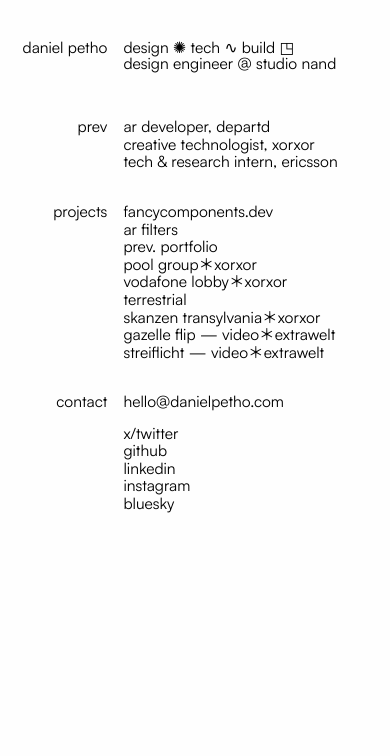
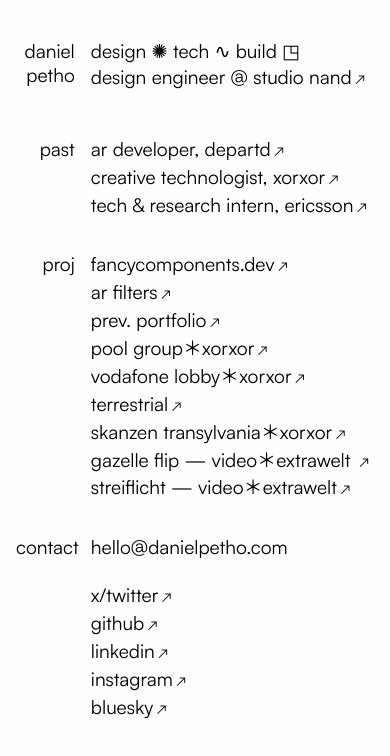
Before and after one commit to noorkarimmehedi/waitlist, a Next.js app: page / in a window 390 px wide. Shown: the top 756 px of the page. Built offline with nearby package versions, Linux system fonts and the light colour scheme.

Commit message:
mostly mobile update

```diff
--- a/src/app/page.tsx
+++ b/src/app/page.tsx
@@ -4,7 +4,7 @@
 import { experiences, projects, socials } from "@/data/content";
 
 const ROW_DELAY = 30;
-const SCRAMBLE_SPEED = 30;
+const SCRAMBLE_SPEED = 27;
 const SCRAMBLED_LETTER_COUNT = 5;
 
 const getAnimationDuration = (text: string) => {
@@ -13,13 +13,12 @@
 
 export default function Home() {
   return (
-    <main className="min-h-screen bg-[#fefefe] text-black px-4 pt-10 sm:px-2 sm:pt-10 md:pt-10 lg:pt-12 md:p-10 lg:p-12 font-normal text-[4vw] sm:text-xl md:text-2xl lg:text-3xl xl:text-4xl leading-none">
+    <main className="min-h-screen bg-[#fefefe] text-black pl-4 lr-0 pt-10 sm:px-2 sm:pt-10 md:pt-10 lg:pt-12 md:p-10 lg:p-12 font-normal text-[4.9vw] sm:text-xl md:text-2xl lg:text-3xl xl:text-4xl leading-tight sm:leading-tight">
       <div>
         <div className="relative max-w-screen-2xl mx-auto flex flex-col gap-8 sm:gap-10 md:gap-12 lg:gap-14">
-
           {/* Header - Row 1 */}
           <div className="flex mb-4 sm:mb-8 md:mb-12 lg:mb-16 xl:mb-20">
-          <div className="w-[30%]  text-right pr-4 sm:pr-6 md:pr-8 lg:pr-12  sm:w-1/3 md:w-1/4 lg:w-1/4 xl:w-[22%]">
+            <div className="w-1/5 text-right pr-4 sm:pr-6 md:pr-8 lg:pr-12 sm:w-1/3 md:w-1/4 lg:w-1/4 xl:w-[22%]">
               <h1>
                 <ScrambleCombined
                   delay={0}
@@ -31,7 +30,7 @@
               </h1>
             </div>
             <div className="">
-            <h1>
+              <h1 className="pb-0.5 md:pb-0.5 lg>pb-1">
                 <ScrambleIn
                   delay={getAnimationDuration("daniel petho")}
                   scrambledLetterCount={SCRAMBLED_LETTER_COUNT}
@@ -43,33 +42,37 @@
               <a
                 href="https://nand.io"
                 target="_blank"
-              className="cursor-pointer border-b-2 border-transparent hover:border-foreground pb-1"
+                className="cursor-pointer border-b-2 border-transparent md:hover:border-foreground"
               >
                 <ScrambleCombined
                   delay={getAnimationDuration("daniel petho") + ROW_DELAY}
                   scrambledLetterCount={SCRAMBLED_LETTER_COUNT}
                   scrambleSpeed={SCRAMBLE_SPEED}
+                  className="whitespace-pre"
                 >
-                design engineer @ studio nand
+                  <span className="w-full whitespace-pre">
+                    design engineer @ studio nand{" "}
+                    <span className="md:hidden text-[3vw] sm:text-sm pb-1 -ml-0.5 font-medium">
+                      ↗
+                    </span>
+                  </span>
                 </ScrambleCombined>
               </a>
-
             </div>
-
           </div>
 
           {/* Previous Experience */}
           <div className="flex">
-          <h2 className="w-[30%] text-right pr-4 sm:pr-6 md:pr-8 lg:pr-12 sm:w-1/3 md:w-1/4 lg:w-1/4 xl:w-[22%]">
+            <h2 className="w-1/5 text-right pr-4 sm:pr-6 md:pr-8 lg:pr-12 sm:w-1/3 md:w-1/4 lg:w-1/4 xl:w-[22%]">
               <ScrambleIn
                 delay={ROW_DELAY * 3}
                 scrambledLetterCount={SCRAMBLED_LETTER_COUNT}
                 scrambleSpeed={SCRAMBLE_SPEED}
               >
-              prev
+                past
               </ScrambleIn>
             </h2>
-          <div className="flex-1">
+            <div className="flex-1 w-full">
               {experiences.map((exp, index) => (
                 <a
                   href={exp.links}
@@ -79,7 +82,15 @@
                 >
                   <ScrambleCombinedPair
                     key={index}
-                  leftText={exp.title}
+                    leftText={
+                      <span className="w-full whitespace-pre">
+                        {exp.title}{" "}
+                        <span className="md:hidden text-[3vw] sm:text-sm pb-1 -ml-0.5 font-medium">
+                          ↗
+                        </span>
+                      </span>
+                    }
+                    leftTextString={exp.title}
                     rightText={exp.year}
                     delay={
                       ROW_DELAY * 3 +
@@ -88,7 +99,7 @@
                     }
                     scrambledLetterCount={SCRAMBLED_LETTER_COUNT}
                     scrambleSpeed={SCRAMBLE_SPEED}
-                  containerClassName="group justify-between transition-colors border-b-2 md:hover:border-foreground border-b-transparent cursor-pointer py-0 md:py-0.5 lg:py-1"
+                    containerClassName="group justify-between transition-colors border-b-2 md:hover:border-foreground border-b-transparent cursor-pointer pb-0.5 md:pb-0.5 lg:pb-1"
                   />
                 </a>
               ))}
@@ -97,13 +108,14 @@
 
           {/* Projects */}
           <div className="flex">
-          <h2 className="w-[30%] text-right pr-4 sm:pr-6 md:pr-8 lg:pr-12  sm:w-1/3 md:w-1/4 lg:w-1/4 xl:w-[22%]">
+            <h2 className="w-1/5 text-right pr-4 sm:pr-6 md:pr-8 lg:pr-12  sm:w-1/3 md:w-1/4 lg:w-1/4 xl:w-[22%]">
               <ScrambleIn
                 delay={ROW_DELAY * 7}
                 scrambledLetterCount={SCRAMBLED_LETTER_COUNT}
                 scrambleSpeed={SCRAMBLE_SPEED}
               >
-              projects
+                <span className="md:hidden">proj</span>
+                <span className="hidden md:block">projects</span>
               </ScrambleIn>
             </h2>
             <ul className="flex-1">
@@ -116,7 +128,15 @@
                   >
                     <ScrambleCombinedPair
                       key={index}
-                    leftText={project.title}
+                      leftTextString={project.title}
+                      leftText={
+                        <span className="w-full whitespace-pre">
+                          {project.title}{" "}
+                          <span className="md:hidden text-[3vw] sm:text-sm pb-1 -ml-0.5 font-medium">
+                            ↗
+                          </span>
+                        </span>
+                      }
                       rightText={project.year}
                       delay={
                         ROW_DELAY * 7 +
@@ -128,7 +148,7 @@
                       showImage={true}
                       scrambledLetterCount={SCRAMBLED_LETTER_COUNT}
                       scrambleSpeed={SCRAMBLE_SPEED}
-                    containerClassName="group justify-between transition-colors border-b-2 md:hover:border-foreground border-b-transparent cursor-pointer py-0 md:py-0.5 lg:py-1"
+                      containerClassName="group justify-between transition-colors border-b-2 md:hover:border-foreground border-b-transparent cursor-pointer pb-0.5 md:pb-0.5 lg:pb-1"
                     />
                   </a>
                 </li>
@@ -138,7 +158,7 @@
 
           {/* Contact */}
           <div className="flex">
-          <h2 className="w-[30%] text-right pr-4 sm:pr-6 md:pr-8 lg:pr-12  sm:w-1/3 md:w-1/4 lg:w-1/4 xl:w-[22%]">
+            <h2 className="w-1/5 text-right pr-4 sm:pr-6 md:pr-8 lg:pr-12  sm:w-1/3 md:w-1/4 lg:w-1/4 xl:w-[22%]">
               <ScrambleIn
                 delay={ROW_DELAY * 15}
                 scrambledLetterCount={SCRAMBLED_LETTER_COUNT}
@@ -164,7 +184,7 @@
                     href={social.links}
                     target="_blank"
                     rel="noopener noreferrer"
-                  className="cursor-pointer border-b-2 border-transparent md:hover:border-foreground py-0 md:py-0.5 lg:py-1 inline-block"
+                    className="cursor-pointer border-b-2 border-b-transparent md:hover:border-foreground pb-0.5 md:pb-0.5 lg:pb-1 inline-block"
                   >
                     <ScrambleCombined
                       delay={
@@ -175,7 +195,10 @@
                       scrambledLetterCount={SCRAMBLED_LETTER_COUNT}
                       scrambleSpeed={SCRAMBLE_SPEED}
                     >
-                    {social.name}
+                      {social.name}{" "}
+                      <span className="md:hidden text-[3vw] sm:text-sm pb-1 -ml-0.5 font-medium">
+                        ↗
+                      </span>
                     </ScrambleCombined>
                   </a>
                 </li>
--- a/src/components/scramble-combined-pair.tsx
+++ b/src/components/scramble-combined-pair.tsx
@@ -5,8 +5,9 @@
 import ScrambleIn, { ScrambleInHandle } from "./scramble-in";
 
 interface ScrambleCombinedPairProps {
-  leftText: string;
-  rightText: string;
+  leftText: React.ReactNode;
+  leftTextString: string;
+  rightText: React.ReactNode;
   img?: string;
   imgAlt?: string;
   delay?: number;
@@ -25,6 +26,7 @@
   (
     {
       leftText,
+      leftTextString,
       rightText,
       img,
       imgAlt,
@@ -50,7 +52,7 @@
         onMouseLeave={() => setIsHovering(false)}
       >
         {bothComplete ? (
-          <div className="flex justify-between w-full relative">
+          <div className="flex justify-between w-full relative flex-1 whitespace-pre">
             <ScrambleHover
               scrambleSpeed={scrambleSpeed * 1.3}
               characters={characters}
@@ -63,7 +65,7 @@
             </ScrambleHover>
 
             {isHovering && showImage && (
-              <div className="hidden sm:flex sm:w-20 sm:h-20 md:w-24 md:h-24 lg:w-28 lg:h-28 xl:w-36 xl:h-36 sm:right-0 md:right-[12%] bottom-0 absolute">
+              <div className="hidden md:flex sm:w-20 sm:h-20 md:w-24 md:h-24 lg:w-28 lg:h-28 xl:w-36 xl:h-36 sm:right-0 md:right-[12%] bottom-0 absolute">
                 <img
                   src={img}
                   alt={imgAlt}
@@ -84,7 +86,7 @@
             </ScrambleHover>
           </div>
         ) : (
-          <div className="flex justify-between flex-row w-full">
+          <div className="flex justify-between flex-row w-full ">
             <ScrambleIn
               ref={ref}
               delay={delay}
@@ -98,7 +100,7 @@
             </ScrambleIn>
 
             <ScrambleIn
-              delay={delay + getAnimationDuration(leftText)}
+              delay={delay + getAnimationDuration(leftTextString)}
               scrambleSpeed={scrambleSpeed}
               scrambledLetterCount={scrambledLetterCount}
               characters={characters}
--- a/src/components/scramble-hover.tsx
+++ b/src/components/scramble-hover.tsx
@@ -25,6 +25,20 @@
   useInternalHover?: boolean;
 }
 
+const extractTextFromChildren = (children: React.ReactNode): string => {
+  return Children.toArray(children)
+    .map(child => {
+      if (typeof child === 'string') return child;
+      if (typeof child === 'number') return String(child);
+      if (isValidElement(child)) {
+        // @ts-expect-error - child.props.children may not exist on all React element types,
+        return extractTextFromChildren(child.props.children);
+      }
+      return '';
+    })
+    .join('');
+};
+
 const ScrambleHover: React.FC<ScrambleHoverProps> = ({
   children,
   scrambleSpeed = 50,
@@ -40,17 +54,8 @@
   useInternalHover = false,
   ...props
 }) => {
-  // Convert children to text for scrambling logic
-  const text = Children.toArray(children)
-    .map((child) => {
-      if (typeof child === "string") return child;
-      if (isValidElement(child)) {
-        // @ts-expect-error - child.props.children may not exist on all React element types,
-        return child.props.children || "";
-      }
-      return "";
-    })
-    .join("");
+  // Replace existing text extraction
+  const text = extractTextFromChildren(children);
 
   const [displayText, setDisplayText] = useState(text);
   const [isScrambling, setIsScrambling] = useState(false);
@@ -201,19 +206,18 @@
   const renderText = () => {
     let currentIndex = 0;
 
-    return Children.map(children, (child) => {
-      if (typeof child === "string") {
-        const childLength = child.length;
+    const processNode = (node: React.ReactNode): React.ReactNode => {
+      if (typeof node === 'string' || typeof node === 'number') {
+        const nodeText = String(node);
+        const nodeLength = nodeText.length;
         const chars = displayText
-          .slice(currentIndex, currentIndex + childLength)
-          .split("");
-        currentIndex += childLength;
-
-        return chars.map((char, i) => (
+          .slice(currentIndex, currentIndex + nodeLength)
+          .split('');
+        const result = chars.map((char, i) => (
           <span
-            key={currentIndex - childLength + i}
+            key={currentIndex + i}
             className={cn(
-              revealedIndices.has(currentIndex - childLength + i) ||
+              revealedIndices.has(currentIndex + i) ||
                 !isScrambling ||
                 !isHovering
                 ? className
@@ -223,40 +227,23 @@
             {char}
           </span>
         ));
+        currentIndex += nodeLength;
+        return result;
       }
 
-      if (isValidElement(child)) {
-        // @ts-expect-error - child.props.children may not exist on all React element types,
-        const childText = child.props.children || "";
-        const childLength =
-          typeof childText === "string" ? childText.length : 0;
-        const chars = displayText
-          .slice(currentIndex, currentIndex + childLength)
-          .split("");
-        currentIndex += childLength;
-
-        return cloneElement(child, {
-          // @ts-expect-error - child.props may not exist on all React element types,
-          ...child.props,
-          children: chars.map((char, i) => (
-            <span
-              key={currentIndex - childLength + i}
-              className={cn(
-                revealedIndices.has(currentIndex - childLength + i) ||
-                  !isScrambling ||
-                  !isHovering
-                  ? className
-                  : scrambledClassName
-              )}
-            >
-              {char}
-            </span>
-          )),
+      if (isValidElement(node)) {
+        return cloneElement(node, {
+          // @ts-expect-error - node.props.children may not exist on all React element types,
+          ...node.props,
+          // @ts-expect-error - node.props may not exist on all React element types,
+          children: Children.map(node.props.children, child => processNode(child))
         });
       }
 
-      return null;
-    });
+      return node;
+    };
+
+    return Children.map(children, child => processNode(child));
   };
 
   return (
--- a/src/components/scramble-in.tsx
+++ b/src/components/scramble-in.tsx
@@ -29,6 +29,20 @@
     reset: () => void;
   }
 
+  const extractTextFromChildren = (children: React.ReactNode): string => {
+    return Children.toArray(children)
+      .map(child => {
+        if (typeof child === 'string') return child;
+        if (typeof child === 'number') return String(child);
+        if (isValidElement(child)) {
+          // @ts-expect-error - child.props.children may not exist on all React element types,
+          return extractTextFromChildren(child.props.children);
+        }
+        return '';
+      })
+      .join('');
+  };
+
   const ScrambleIn = forwardRef<ScrambleInHandle, ScrambleInProps>(
     (
       {
@@ -45,18 +59,7 @@
       },
       ref
     ) => {
-      const text = Children.toArray(children)
-      .map(child => {
-        if (typeof child === 'string') return child;
-        if (isValidElement(child)) {
-          // Recursively get text content from nested elements
-          // @ts-expect-error - child.props.children may not exist on all React element types,
-          // but we handle undefined case by returning empty string
-          return child.props.children || '';
-        }
-        return '';
-      })
-      .join('');
+      const text = extractTextFromChildren(children);
 
       const [displayText, setDisplayText] = useState("");
       const [isAnimating, setIsAnimating] = useState(false);
@@ -150,41 +153,35 @@
         const revealed = displayText.slice(0, visibleLetterCount);
         const scrambled = displayText.slice(visibleLetterCount);
 
-        return Children.map(children, (child) => {
-          if (typeof child === 'string') {
-            const childLength = child.length;
-            const childRevealed = revealed.slice(currentIndex, currentIndex + childLength);
-            const childScrambled = scrambled.slice(currentIndex, currentIndex + childLength);
-            currentIndex += childLength;
+        const processNode = (node: React.ReactNode): React.ReactNode => {
+          if (typeof node === 'string' || typeof node === 'number') {
+            const nodeText = String(node);
+            const nodeLength = nodeText.length;
+            const nodeRevealed = revealed.slice(currentIndex, currentIndex + nodeLength);
+            const nodeScrambled = scrambled.slice(currentIndex, currentIndex + nodeLength);
+            currentIndex += nodeLength;
 
             return (
               <>
-                <span className={className}>{childRevealed}</span>
-                <span className={scrambledClassName}>{childScrambled}</span>
+                <span className={className}>{nodeRevealed}</span>
+                <span className={scrambledClassName}>{nodeScrambled}</span>
               </>
             );
           }
-          if (isValidElement(child)) {
-            // @ts-expect-error - child.props.children may not exist on all React element types,
-            const childText = child.props.children
-            const childLength = typeof childText === 'string' ? childText.length : 0;
-            const childRevealed = revealed.slice(currentIndex, currentIndex + childLength);
-            const childScrambled = scrambled.slice(currentIndex, currentIndex + childLength);
-            currentIndex += childLength;
 
-            return cloneElement(child, {
-              // @ts-expect-error - child.props may not exist on all React element types,
-              ...child.props,
-              children: (
-                <>
-                  <span className={className}>{childRevealed}</span>
-                  <span className={scrambledClassName}>{childScrambled}</span>
-                </>
-              ),
+          if (isValidElement(node)) {
+            return cloneElement(node, {
+              // @ts-expect-error - node.props.children may not exist on all React element types,
+              ...node.props,
+              // @ts-expect-error - node.props may not exist on all React element types,
+              children: Children.map(node.props.children, child => processNode(child))
             });
           }
-          return null;
-        });
+
+          return node;
+        };
+
+        return Children.map(children, child => processNode(child));
       };
 
       return (
```
Lines whose indentation alone changed are shown as unchanged.
